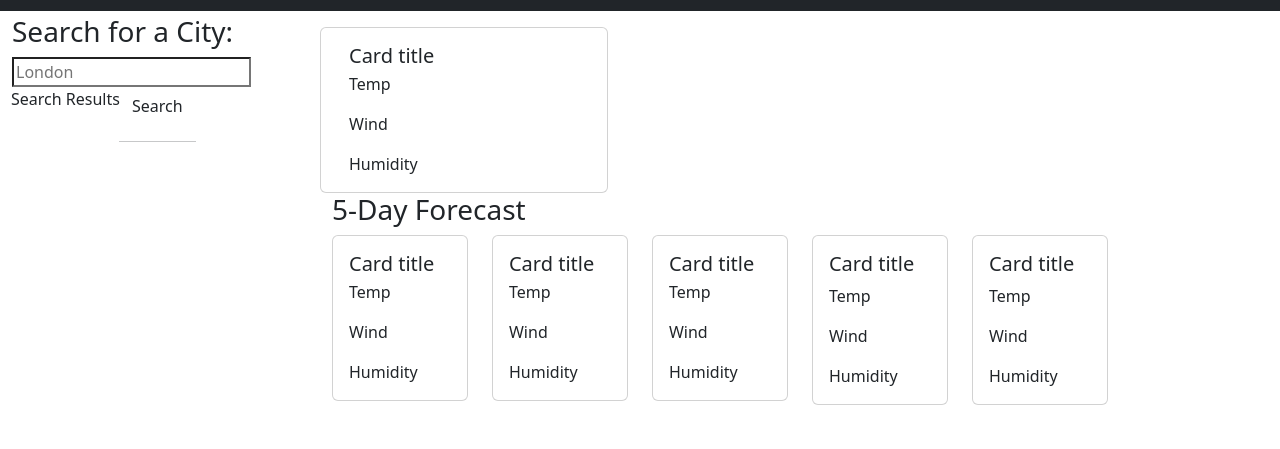
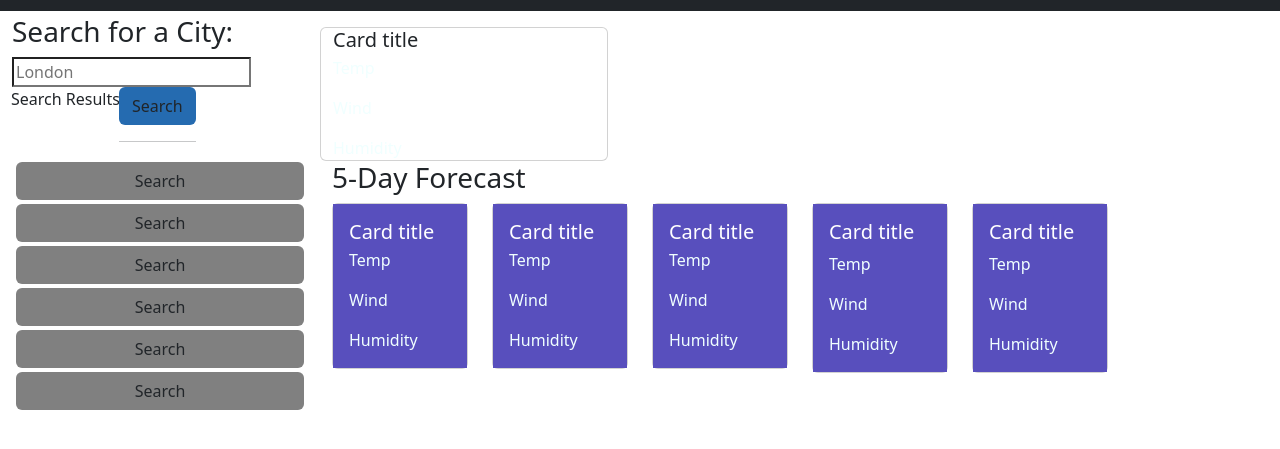
Before and after one commit to Ramaz-Didi/Weather-forecast-week8, a plain HTML site: page index.html in a window 1280 px wide. Shown: the part 61-510 px from the top of the page. Drawn offline with nearby package versions, Linux system fonts and the light colour scheme.

Commit message:
API,Search button,LocalStorage all working

```diff
--- a/assets/script.js
+++ b/assets/script.js
@@ -1,15 +1,19 @@
 var today=(moment().format("D/M/YYYY"));
 let lat;
 let lon;
-var country="";
-var searchedCities=["1ST","2ND","3RD","4TH","5TH","6TH"];
+var searchedCities=["","","","","",""];
 let currentEl=document.querySelector("#current");
 var iconEl = document.createElement("img");
 var forecastIconEl=[];
-
-for (let i = 0; i < 5; i++) {
+var historyButtonEl=[]
+var searchedCities = JSON.parse(localStorage.getItem("searchedCities"));
+console.log(searchedCities);
+for (let i = 0; i <= 5; i++) {
+  console.log(searchedCities[i]);
   forecastIconEl[i]=document.createElement("img");
-
+  historyButtonEl[i]=document.createElement("button");
+  buttonName="#historyBtn"+[i]
+  document.querySelector(buttonName).textContent=searchedCities[i];
 }
 
 document.querySelector("#search-button").addEventListener("click", function(event) {
@@ -19,9 +23,9 @@ document.querySelector("#search-button").addEventListener("click", function(even
   if (cityName !== "")
   {
     city(cityName);
-    console.log(searchedCities);
   };
 
+  historyButtonsClick();
 
 
   });
@@ -38,25 +42,15 @@ document.querySelector("#search-button").addEventListener("click", function(even
       document.querySelector("#search-result").textContent="no city found, please try again";
       return
     };
-    // document.querySelector("#search-result").textContent="";
-    // console.log[data];
-    // for (let j = 0; j<6; j++)
-    // {
-      //   if (searchedCities[j]=city)
-      //   {
-        //     for (let k = 4; k>=j; j--){
-          //       searchedCities[k+1]=searchedCities[k];
-          //     }
-          //   }
-
-          //   }
-          for (let j = 4; j>=0; j--){
+        for (let j = 4; j>=0; j--){
             searchedCities[j+1]=searchedCities[j];
           }
           searchedCities[0]=city;
           console.log(searchedCities)
 
-          let country =data[0].country;
+          localStorage.setItem("searchedCities", JSON.stringify(searchedCities));
+          refreshCityNames()
+
           var lat=data[0].lat;
           var lon=data[0].lon;
     queryCurrentURL = "https://api.openweathermap.org/data/2.5/weather?lat="+lat+"&lon="+lon+"&units=metric&appid=426bcfa64de6ba8887447e7026d9ce4a";
@@ -101,6 +95,26 @@ document.querySelector("#search-button").addEventListener("click", function(even
 
     }
   })
+function refreshCityNames(){
+  for (let i = 0; i <= 5; i++) {
+    buttonName="#historyBtn"+[i]
+    document.querySelector(buttonName).textContent=searchedCities[i];
+  }
+}
 
+function  historyButtonsClick(){
+
+let buttonsView = document.querySelector("#buttons-view")
+
+buttonsView.addEventListener("click", function (event) {
+
+  if(event.target.matches("button"))
+  {
+    let city = event.target.textContent;
+    console.log(city);
+  }
+
+});
+}
 
 }; //-----------------end of programme
--- /dev/null
+++ b/assets/style.css
@@ -0,0 +1,14 @@
+.card-body {
+    background-color: rgb(12, 12, 80);
+    color: azure;
+}
+.card-text {
+    color: azure;
+}
+.list-group {
+    color: rgb(191, 24, 24);
+    margin: 2px;
+}
+#forecast {
+    border: 2px;
+}
--- a/index.html
+++ b/index.html
@@ -4,8 +4,9 @@
 <head>
   <meta charset="UTF-8" />
   <meta name="viewport" content="width=device-width, initial-scale=1.0" />
+  <meta http-equiv="Permissions-Policy" content="interest-cohort=()">
   <meta http-equiv="X-UA-Compatible" content="ie=edge" />
-  <link rel="stylesheet" href="styles/reset.css" />
+  <link rel="stylesheet" href="./assets/style.css"/>
   <link rel="stylesheet" href="	https://cdn.jsdelivr.net/npm/bootstrap@5.3.0-alpha1/dist/css/bootstrap.min.css" />
   <title>Weather Dashboard</title>
 </head>
@@ -32,18 +33,24 @@
                 <!-- </div> -->
                 <div class="input-group-append">
 
-                <button type="submit" class="btn search-button" id="search-button" aria-label="submit search">
+                <button type="submit" class="btn search-button" id="search-button" aria-label="submit search" style="background-color: rgb(37, 107, 176);">
                   Search
                 </button>
-                <!-- <button type="submit" class="btn favourite-button" id="favourite-button" aria-label="add to favourite">
-                  add to favourites
-                </button> -->
+
+
                 <hr class="hr weather-hr" />
               </div>
             </div>
           </div>
         </form>
-        <div class="list-group" id="history"></div>
+        <div class="list-group" id="history">
+          <button type="button" class="btn search-history" id="historyBtn0" style="background-color: gray;;margin: 2px;">Search</button>
+          <button type="button" class="btn search-history" id="historyBtn1" style="background-color: gray;;margin: 2px;">Search</button>
+          <button type="button" class="btn search-history" id="historyBtn2" style="background-color: gray;;margin: 2px;">Search</button>
+          <button type="button" class="btn search-history" id="historyBtn3" style="background-color: gray;;margin: 2px;">Search</button>
+          <button type="button" class="btn search-history" id="historyBtn4" style="background-color: gray;;margin: 2px;">Search</button>
+          <button type="button" class="btn search-history" id="historyBtn5" style="background-color: gray;;margin: 2px;">Search</button>
+        </div>
       </aside>
 
       <div class="col-lg-9 pb-3">
@@ -51,7 +58,7 @@
         <section id="forecast" class="row mt-3" role="region" aria-live="polite">
          <!-- bootstrap card -->
           <div class="card" style="width: 18rem;">
-            <div class="card-body">
+            <div class="current-card-body">
               <h5 class="card-title" id="current">Card title</h5>
               <h6 class="card-subtitle mb-2 text-muted" id="icon"></h6>
               <p class="card-text" id="currentTemp">Temp</p>
@@ -71,7 +78,7 @@
             <!-- start of the forecast card -->
             <div class="col-sm-2 pb-3">
               <div class="card">
-                <div class="card-body">
+                <div class="card-body" style="background-color: rgb(88, 79, 189);color: white;">
                   <h5 class="card-title" id="forecast1">Card title</h5>
                   <h6 class="card-subtitle mb-2 text-muted" id="forecast1icon"></h6>
                   <p class="card-text" id="forecast1Temp">Temp</p>
@@ -84,7 +91,7 @@
             <!-- start 2nd forecast card -->
             <div class="col-sm-2 pb-3">
               <div class="card">
-                <div class="card-body">
+                <div class="card-body" style="background-color: rgb(88, 79, 189);color: white;"">
                   <h5 class="card-title" id="forecast2">Card title</h5>
                   <h6 class="card-subtitle mb-2 text-muted" id="forecast2icon"></h6>
                   <p class="card-text" id="forecast2Temp">Temp</p>
@@ -97,7 +104,7 @@
             <!-- start 3rd forecast card -->
             <div class="col-sm-2 pb-3">
               <div class="card">
-                <div class="card-body">
+                <div class="card-body" style="background-color: rgb(88, 79, 189);color: white;"">
                   <h5 class="card-title" id="forecast3">Card title</h5>
                   <h6 class="card-subtitle mb-2 text-muted" id="forecast3icon"></h6>
                   <p class="card-text" id="forecast3Temp">Temp</p>
@@ -110,7 +117,7 @@
             <!-- start 4th forecast card -->
             <div class="col-sm-2 pb-3">
               <div class="card">
-                <div class="card-body">
+                <div class="card-body" style="background-color: rgb(88, 79, 189);color: white;"">
                   <h5 class="card-title" id="forecast4">Card title</h5>
                   <p class="card-title" id="forecast4icon"></p>
                   <p class="card-text" id="forecast4Temp">Temp</p>
@@ -123,7 +130,7 @@
             <!-- start 5th forecast card -->
             <div class="col-sm-2 pb-3">
               <div class="card">
-                <div class="card-body">
+                <div class="card-body" style="background-color: rgb(88, 79, 189);color: white;"">
                   <h5 class="card-title" id="forecast5">Card title</h5>
                   <p class="card-title" id="forecast5icon"></p>
                   <p class="card-text" id="forecast5Temp">Temp</p>
```
Also changed, not shown: 4 other files.
